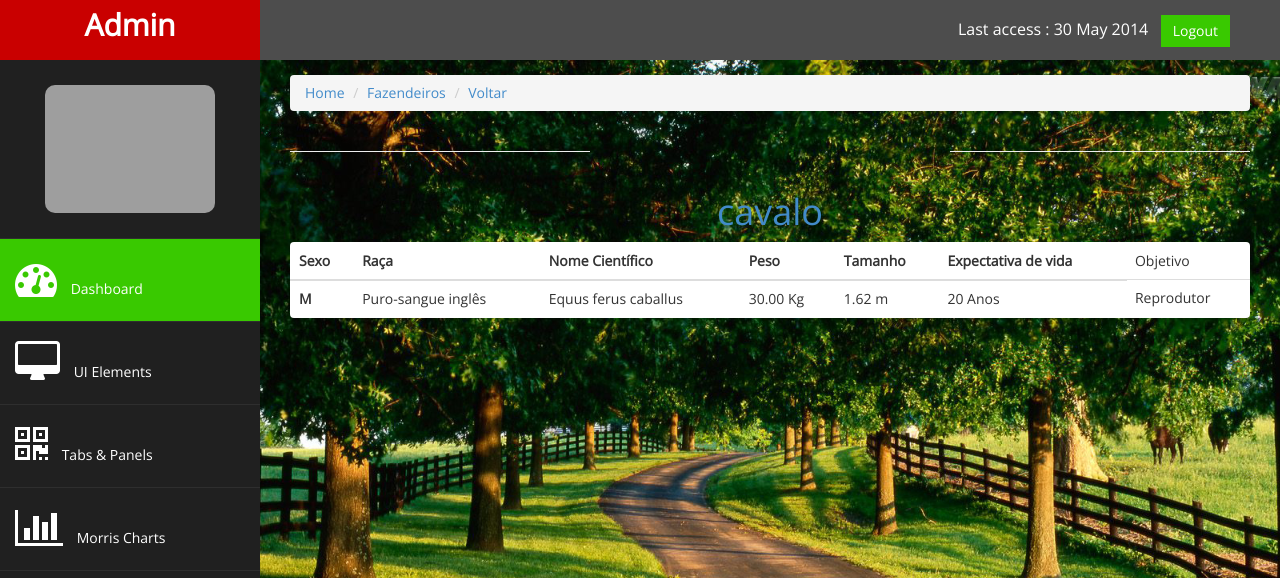
After one commit to mulleroliveira/fazenda, a Django app: page /home/animais/1/ in a window 1280 px wide. The commit adds this page. Shown: the top 578 px of the page. Run offline with Django 3.2, Linux system fonts and the light colour scheme; data comes from the database, SQL or seed files in the repository; some libraries are stand-ins or nearby versions; grey boxes are pictures that could not be loaded.

Commit message:
Implementação dos Breadcrumbs nos templates e da função de listagem sobre as informações dos animais.

```diff
--- a/gestao/models.py
+++ b/gestao/models.py
@@ -1,7 +1,6 @@
 from django.db import models
 
 class Animal(models.Model):
-
       nome = models.CharField(max_length=20)
       sexo = models.CharField(max_length=1, choices=[('M','Macho'),('F','Fêmea')])
       raca = models.CharField(max_length=20, verbose_name='Raça')
--- a/gestao/static/assets/css/style.css
+++ b/gestao/static/assets/css/style.css
@@ -56,3 +56,7 @@
 #links a {
       margin-right: 10px;
 }
+
+#nome-animal {
+      text-align: center;
+}
--- /dev/null
+++ b/gestao/templates/animal/show.html
@@ -0,0 +1,51 @@
+{% extends 'base.html' %}
+{% block conteudo %}
+<div class="row">
+      <div class="col-md-12">
+            <ol class="breadcrumb">
+                  <li><a href="/home/">Home</a></li>
+                  <li><a href="/home/fazendeiros">Fazendeiros</a></li>
+                  <li><a href="/home/animais">Voltar</a></li>
+            </ol>
+      </div>
+</div>
+<div class="row">
+      <div class="col-md-4">
+            <hr class="featurette-divider">
+      </div>
+      <div class="col-lg-4">
+      </div>
+      <div class="col-md-4">
+            <hr class="featurette-divider">
+      </div>
+</div>
+<div class="row">
+      <div class="col-md-12">
+            <h1 id="nome-animal"><a target="_blank" href="https://www.google.com/search?ei=DAFEXKayDcLZ5OUP-72D0AE&q={{animal.nome}}+{{animal.raca}}">{{animal.nome}}</a></h1>
+            <table class="table panel">
+                  <thead>
+                        <tr>
+                              <th>Sexo</th>
+                              <th>Raça</th>
+                              <th>Nome Científico</th>
+                              <th>Peso</th>
+                              <th>Tamanho</th>
+                              <th>Expectativa de vida</th>
+                              <td>Objetivo</td>
+                        </tr>
+                  </thead>
+                  <tbody>
+                        <tr>
+                              <th>{{animal.sexo}}</th>
+                              <td>{{animal.raca}}</td>
+                              <td>{{animal.cientifico}}</td>
+                              <td>{{animal.peso}} Kg</td>
+                              <td>{{animal.tamanho}} m</td>
+                              <td>{{animal.expectativa}} Anos</td>
+                              <td>{{animal.objetivo}}</td>
+                        </tr>
+                  </tbody>
+            </table>
+      </div>
+</div>
+{% endblock %}
--- a/gestao/urls.py
+++ b/gestao/urls.py
@@ -3,5 +3,6 @@ from . import views
 
 urlpatterns = [
     path('', views.home),
-    path('animais/', views.list_animais)
+    path('animais/', views.list_animais),
+    path('animais/<int:animal_id>/', views.show_animal)
 ]
--- a/gestao/views.py
+++ b/gestao/views.py
@@ -16,3 +16,7 @@ def home(request):
 def list_animais(request):
       animais = Animal.objects.all()
       return render(request, 'animal/list.html', {'animais':animais})
+
+def show_animal(request, animal_id):
+      animal = Animal.objects.get(id=animal_id)
+      return render(request, 'animal/show.html', {'animal':animal})
```
Also changed, not shown: gestao/templates/animal/list.html (+10 -2 lines), gestao/templates/home.html (+13 -0 lines).
